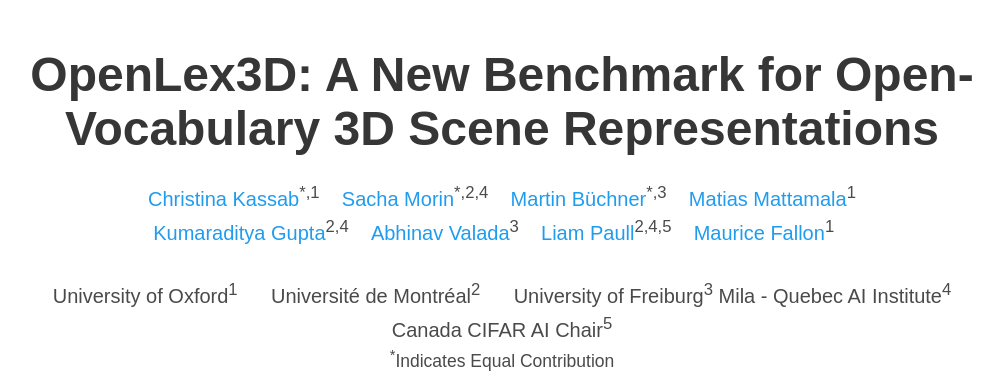
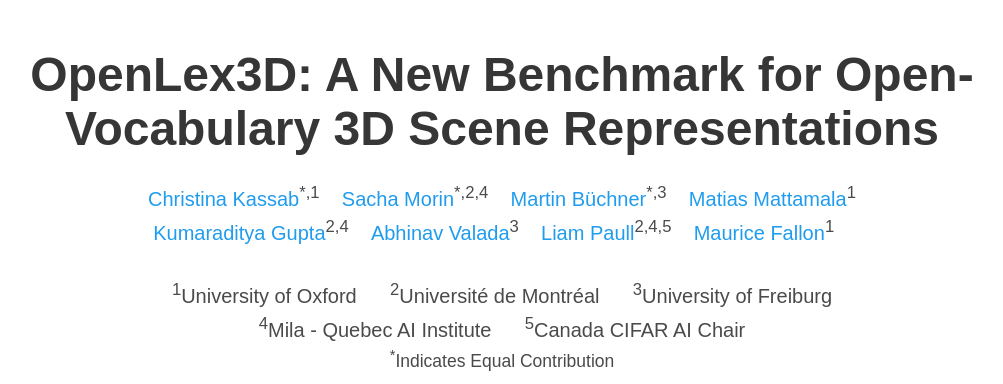
Before and after one commit to openlex3d/openlex3d.github.io, a plain HTML site: page index.html in a window 1280 px wide. Shown: the top 384 px of the page, without its empty margins (138-1141 px from the left). Drawn offline with nearby package versions, Linux system fonts and the light colour scheme; a script that the page names is missing; some icons are missing; a web font is replaced by a local one.

Commit message:
fixed affliations

```diff
--- a/index.html
+++ b/index.html
@@ -382,13 +382,15 @@
 
                   <div class="is-size-5 publication-authors">
                     <br>
-                    <span class="author-block">University of Oxford</span><sup>1</sup>
+                    <sup>1</sup><span class="author-block">University of Oxford</span>
                     &nbsp;&nbsp;&nbsp;&nbsp;
-                    <span class="author-block">Université de Montréal</span><sup>2</sup>
+                    <sup>2</sup><span class="author-block">Université de Montréal</span>
                     &nbsp;&nbsp;&nbsp;&nbsp;
-                    <span class="author-block">University of Freiburg</span><sup>3</sup>
-                    <span class="author-block">Mila - Quebec AI Institute</span><sup>4</sup>
-                    <span class="author-block">Canada CIFAR AI Chair</span><sup>5</sup>
+                    <sup>3</sup><span class="author-block">University of Freiburg</span>
+                    <br>
+                    <sup>4</sup><span class="author-block">Mila - Quebec AI Institute</span>
+                    &nbsp;&nbsp;&nbsp;&nbsp;
+                    <sup>5</sup><span class="author-block">Canada CIFAR AI Chair</span>
                     <span class="eql-cntrb"><small><br><sup>*</sup>Indicates Equal Contribution</small></span>
                   </div>
 
```
